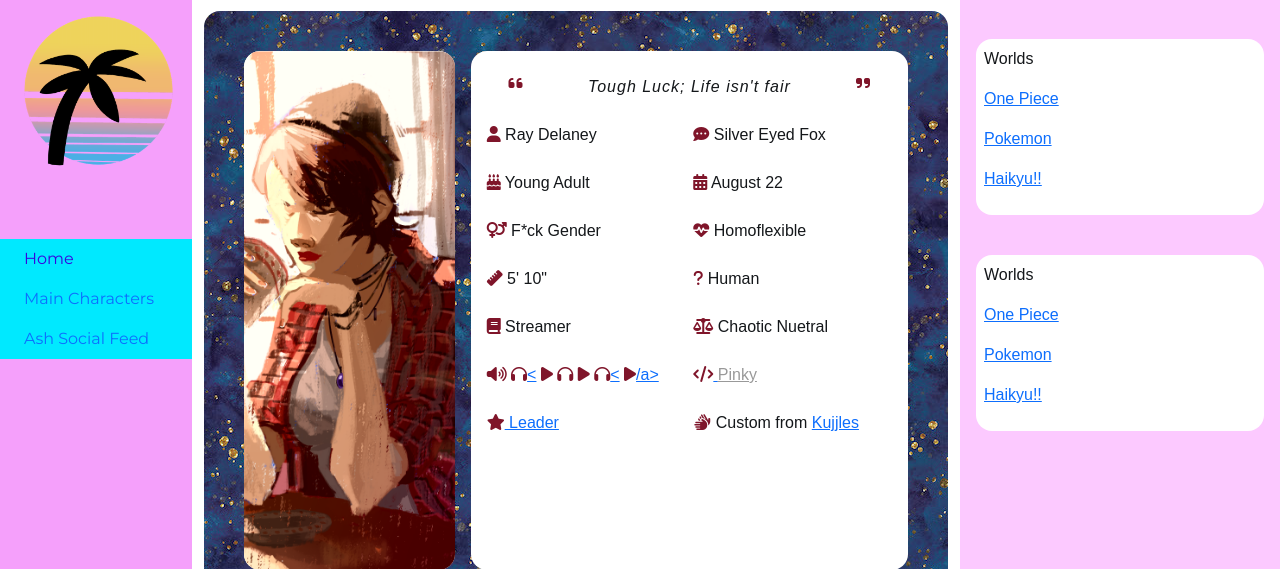
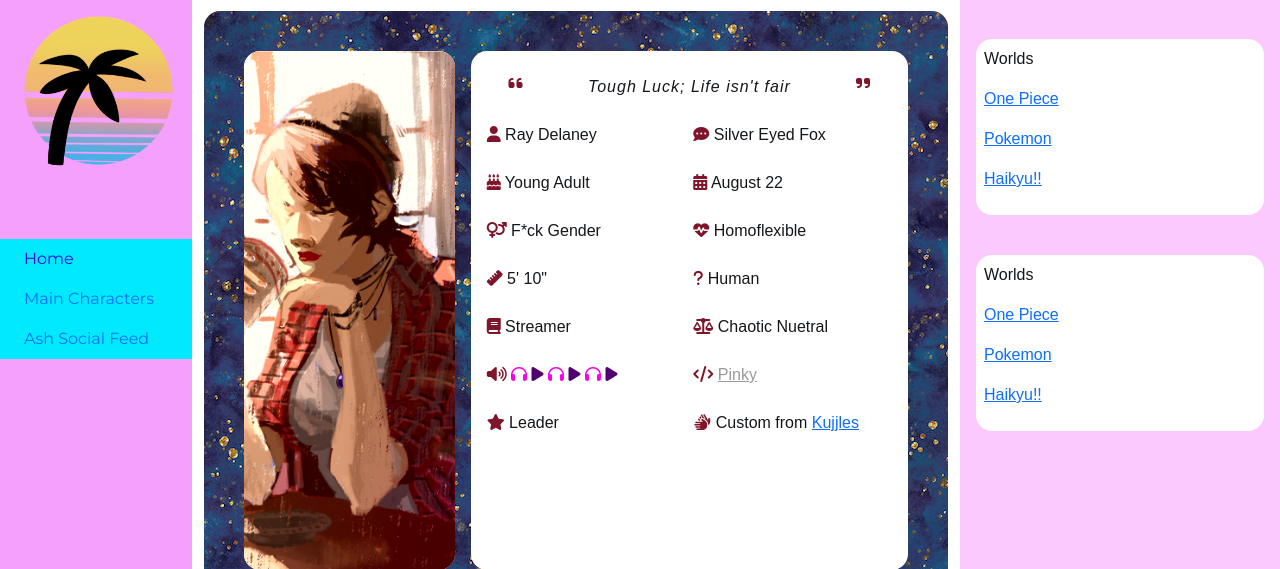
Before and after one commit to KosmicKisses/character-website, a PHP site: page /ray_main-profile.php in a window 1280 px wide. Shown: the part 151-720 px from the top of the page. Run offline with PHP 8.4, Linux system fonts and the light colour scheme; some libraries are stand-ins or nearby versions.

Commit message:
Further fixing music images
Fixed icons and colors of icons for the profile playlist

```diff
--- a/ray_main-profile.php
+++ b/ray_main-profile.php
@@ -57,12 +57,12 @@
             </div>
             <div class="pr-md-1 mb-3" id="once">
               <i class="fas fa-volume-up"></i>
-              <a href="https://www.youtube.com/watch?v=1k8craCGpgs" target="_blank"><i class="fas fa-headphones"></i><</a>
-              <a href="https://www.youtube.com/watch?v=5Nrv5teMc9Y" target="_blank"><i class="fas fa-play"></i></a>
-              <a href="https://www.youtube.com/watch?v=Xn676-fLq7I" target="_blank"><i class="fas fa-headphones"></i></a>
-              <a href="https://www.youtube.com/watch?v=btPJPFnesV4" target="_blank"><i class="fas fa-play"></i></a>
-              <a href="https://www.youtube.com/watch?v=ERoS6y5zE0Y" target="_blank"><i class="fas fa-headphones"></i><</a>
-              <a href="https://www.youtube.com/watch?v=7Xf-Lesrkuc" target="_blank"><i class="fas fa-play"></i>/a>
+              <a href="https://www.youtube.com/watch?v=1k8craCGpgs" target="_blank"><i class="fas fa-headphones music1"></i></a>
+              <a href="https://www.youtube.com/watch?v=5Nrv5teMc9Y" target="_blank"><i class="fas fa-play music"></i></a>
+              <a href="https://www.youtube.com/watch?v=Xn676-fLq7I" target="_blank"><i class="fas fa-headphones music1"></i></a>
+              <a href="https://www.youtube.com/watch?v=btPJPFnesV4" target="_blank"><i class="fas fa-play music"></i></a>
+              <a href="https://www.youtube.com/watch?v=ERoS6y5zE0Y" target="_blank"><i class="fas fa-headphones music1"></i></a>
+              <a href="https://www.youtube.com/watch?v=7Xf-Lesrkuc" target="_blank"><i class="fas fa-play music"></i></a>
             </div>
               <div class="pr-md-1 mb-3" id="trece">
               <i class="fas fa-star"></i>
--- a/stylesProfile.css
+++ b/stylesProfile.css
@@ -161,6 +161,12 @@
   grid-column: 1;
   grid-row: 6;
 }
+.music {
+  color: #51006F;
+}
+.music1 {
+  color: #F800EA;
+}
 #doce {
   grid-column: 2;
   grid-row: 6;
```
Also changed, not shown: profileBase.php (+6 -4 lines).
